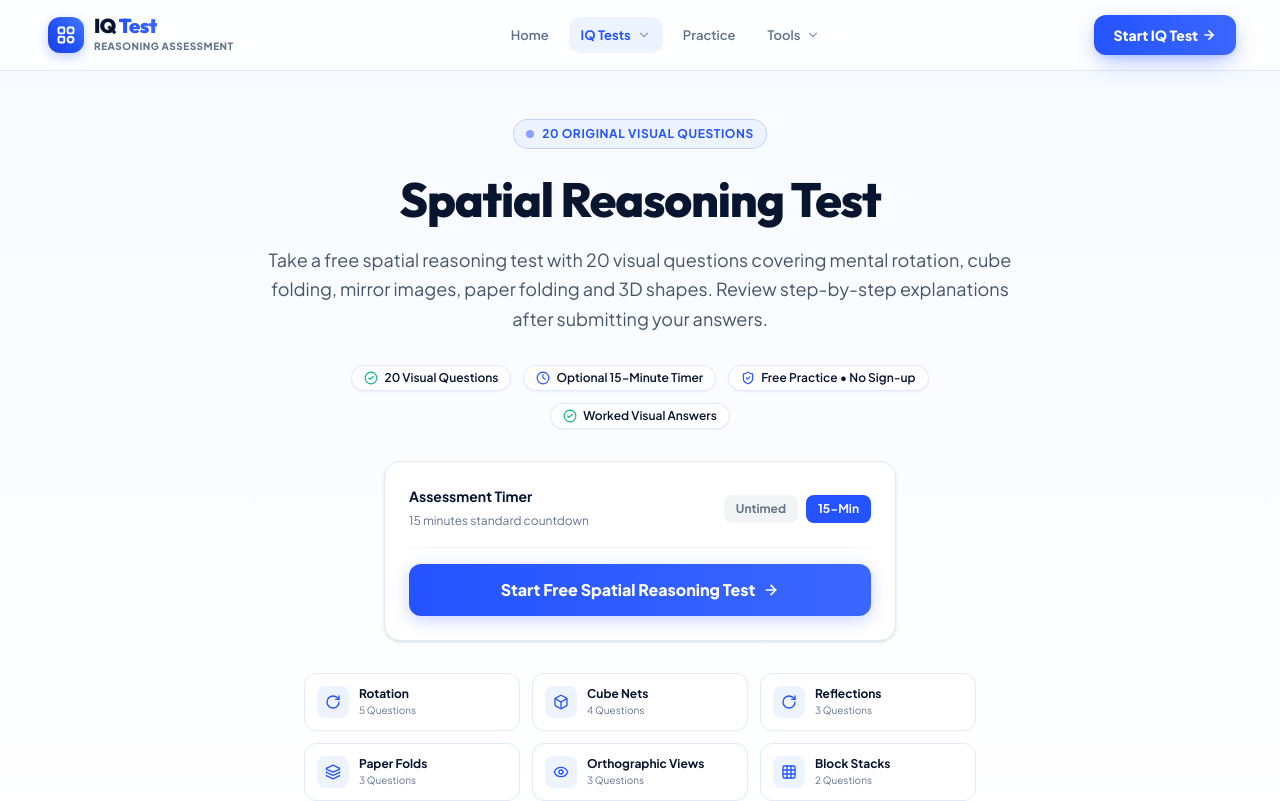
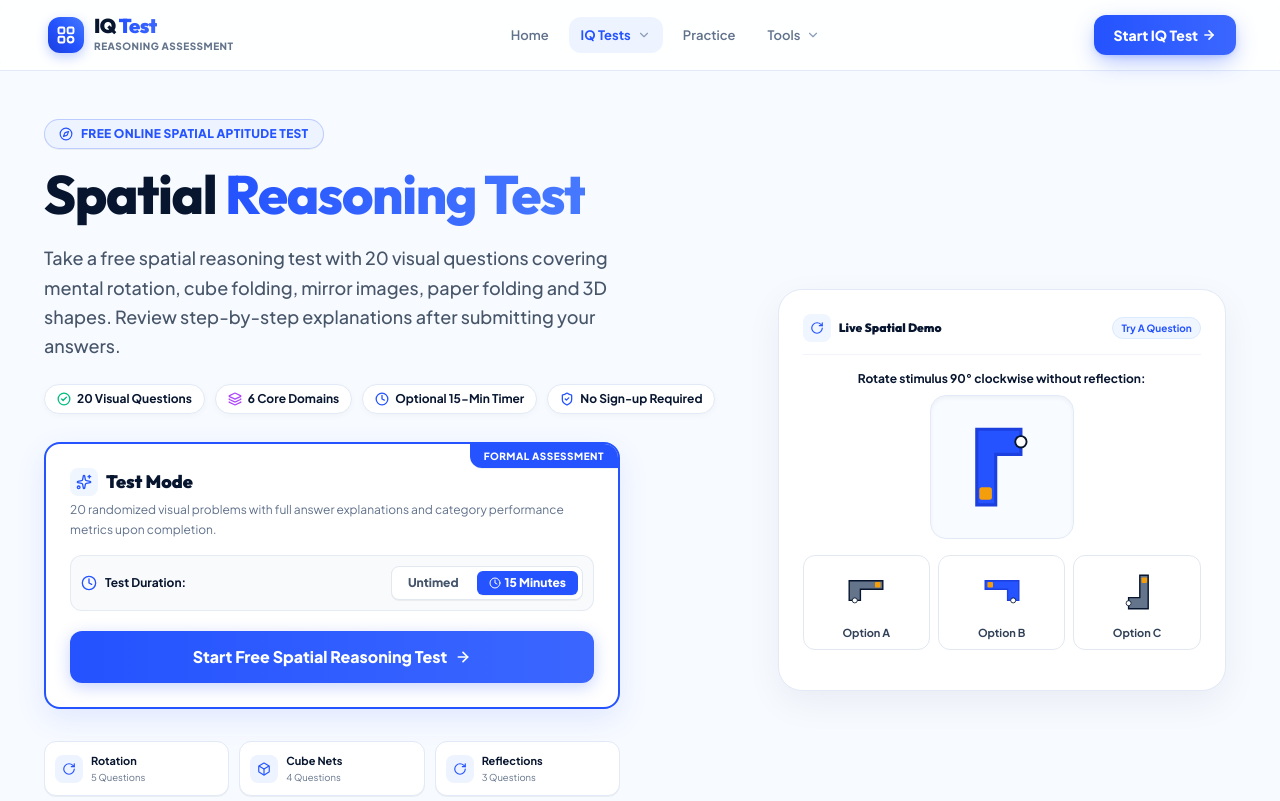
Before and after one commit to infowebpostpro-afk/IQtest, a Next.js app: page /spatial-reasoning-test in a window 1280 px wide. Shown: the top 801 px of the page. Built offline with nearby package versions, Linux system fonts and the light colour scheme.

Commit message:
feat(spatial): redesign hero with 2-column layout and live interactive rotation demo

```diff
--- a/src/components/spatial-assessment/SpatialTestHero.tsx
+++ b/src/components/spatial-assessment/SpatialTestHero.tsx
@@ -1,7 +1,22 @@
 'use client';
 
-import React from 'react';
-import { ArrowRight, Clock, ShieldCheck, CheckCircle2, RotateCw, Box, Layers, Eye, Grid } from 'lucide-react';
+import React, { useState } from 'react';
+import {
+  ArrowRight,
+  Clock,
+  ShieldCheck,
+  CheckCircle2,
+  RotateCw,
+  Box,
+  Layers,
+  Eye,
+  Grid,
+  Sparkles,
+  Compass,
+  Check,
+  X,
+  Zap,
+} from 'lucide-react';
 import { SPATIAL_CATEGORIES, SpatialCategory } from '@/lib/spatial/types';
 
 interface SpatialTestHeroProps {
@@ -15,6 +30,15 @@ export const SpatialTestHero: React.FC<SpatialTestHeroProps> = ({
   timed,
   onToggleTimer,
 }) => {
+  // Interactive Live Hero Demonstration: Mental Rotation 90°
+  const [demoSelected, setDemoSelected] = useState<string | null>(null);
+
+  const demoOptions = [
+    { id: 'A', isCorrect: false, label: 'Chiral reflection' },
+    { id: 'B', isCorrect: true, label: '90° Clockwise rotation' },
+    { id: 'C', isCorrect: false, label: '180° Inversion' },
+  ];
+
   const categoryList: SpatialCategory[] = [
     'mental_rotation',
     'cube_folding',
@@ -25,64 +49,96 @@ export const SpatialTestHero: React.FC<SpatialTestHeroProps> = ({
   ];
 
   return (
-    <section className="relative pt-8 pb-12 sm:pt-12 sm:pb-16 bg-gradient-to-b from-[#F7FAFF] to-[#FFFFFF] border-b border-[#E2EAF7]">
-      <div className="max-w-[1240px] mx-auto px-4 sm:px-6">
-        <div className="max-w-3xl mx-auto text-center">
-          {/* Badge */}
-          <div className="inline-flex items-center gap-2 px-3 py-1.5 rounded-full bg-[#EEF4FF] border border-[#2453FF]/20 text-[#2453FF] text-xs font-bold uppercase tracking-wider mb-5">
-            <span className="w-2 h-2 rounded-full bg-[#2453FF] animate-pulse" />
-            20 Original Visual Questions
+    <section className="relative pt-6 pb-12 sm:pt-10 sm:pb-16 lg:pt-12 lg:pb-20 overflow-visible no-print">
+      {/* Background Atmosphere Lights */}
+      <div
+        className="absolute top-1/4 left-1/4 -translate-x-1/2 w-[600px] h-[380px] bg-[#2453FF]/7 blur-[140px] rounded-full pointer-events-none -z-10"
+        aria-hidden="true"
+      />
+      <div
+        className="absolute top-1/3 right-[10%] w-[520px] h-[340px] bg-[#4779FF]/8 blur-[130px] rounded-full pointer-events-none -z-10"
+        aria-hidden="true"
+      />
+
+      <div className="max-w-[1240px] mx-auto px-4 sm:px-6 relative z-10">
+        <div className="grid grid-cols-1 lg:grid-cols-12 gap-10 lg:gap-8 xl:gap-12 items-center">
+          {/* LEFT COLUMN: Presentation, Features, & Start Card */}
+          <div className="lg:col-span-7 flex flex-col items-start text-left">
+            {/* Top Eyebrow Tag */}
+            <div className="inline-flex items-center gap-2 px-3.5 py-1.5 rounded-full bg-[#EEF4FF] border border-[#2453FF]/25 text-[#2453FF] text-xs font-black tracking-wide uppercase mb-4 shadow-2xs">
+              <Compass className="w-3.5 h-3.5" />
+              <span>Free Online Spatial Aptitude Test</span>
             </div>
 
-          {/* Single H1 Tag */}
-          <h1 className="text-3xl sm:text-4xl md:text-5xl font-heading font-black tracking-tight text-[#07152F] leading-tight mb-4">
-            Spatial Reasoning Test
+            {/* H1: Spatial Reasoning Test */}
+            <h1 className="font-heading text-4xl sm:text-5xl lg:text-[46px] xl:text-[54px] font-black tracking-tight text-[#07152F] leading-[1.08] mb-4 sm:mb-5">
+              Spatial{' '}
+              <span className="bg-clip-text text-transparent bg-gradient-to-r from-[#2453FF] via-[#3867FF] to-[#4779FF]">
+                Reasoning Test
+              </span>
             </h1>
 
-          {/* Hero Supporting Text */}
-          <p className="text-base sm:text-lg text-[#475569] leading-relaxed mb-8">
+            {/* Supporting Copy */}
+            <p className="text-base sm:text-lg text-[#475569] leading-relaxed max-w-xl mb-6 font-medium">
               Take a free spatial reasoning test with 20 visual questions covering mental rotation,
               cube folding, mirror images, paper folding and 3D shapes. Review step-by-step
               explanations after submitting your answers.
             </p>
 
-          {/* Feature Pills */}
-          <div className="flex flex-wrap items-center justify-center gap-2 sm:gap-3 mb-8 text-xs font-semibold text-[#07152F]">
-            <span className="inline-flex items-center gap-1.5 px-3 py-1 rounded-full bg-white border border-[#E2EAF7] shadow-xs">
-              <CheckCircle2 className="w-3.5 h-3.5 text-[#10B981]" />
-              20 Visual Questions
-            </span>
-            <span className="inline-flex items-center gap-1.5 px-3 py-1 rounded-full bg-white border border-[#E2EAF7] shadow-xs">
-              <Clock className="w-3.5 h-3.5 text-[#2453FF]" />
-              Optional 15-Minute Timer
-            </span>
-            <span className="inline-flex items-center gap-1.5 px-3 py-1 rounded-full bg-white border border-[#E2EAF7] shadow-xs">
-              <ShieldCheck className="w-3.5 h-3.5 text-[#2453FF]" />
-              Free Practice • No Sign-up
-            </span>
-            <span className="inline-flex items-center gap-1.5 px-3 py-1 rounded-full bg-white border border-[#E2EAF7] shadow-xs">
-              <CheckCircle2 className="w-3.5 h-3.5 text-[#10B981]" />
-              Worked Visual Answers
+            {/* Feature Badges */}
+            <div className="flex flex-wrap items-center gap-2 sm:gap-2.5 mb-7 w-full sm:w-auto">
+              <div className="inline-flex items-center gap-1.5 px-3 py-1.5 rounded-full bg-white border border-[#E2EAF7] shadow-[0_2px_6px_rgba(7,21,47,0.03)] text-xs font-bold text-[#07152F]">
+                <CheckCircle2 className="w-3.5 h-3.5 text-emerald-500 shrink-0 stroke-[2.2]" />
+                <span>20 Visual Questions</span>
+              </div>
+              <div className="inline-flex items-center gap-1.5 px-3 py-1.5 rounded-full bg-white border border-[#E2EAF7] shadow-[0_2px_6px_rgba(7,21,47,0.03)] text-xs font-bold text-[#07152F]">
+                <Layers className="w-3.5 h-3.5 text-purple-500 shrink-0 stroke-[2.2]" />
+                <span>6 Core Domains</span>
+              </div>
+              <div className="inline-flex items-center gap-1.5 px-3 py-1.5 rounded-full bg-white border border-[#E2EAF7] shadow-[0_2px_6px_rgba(7,21,47,0.03)] text-xs font-bold text-[#07152F]">
+                <Clock className="w-3.5 h-3.5 text-[#2453FF] shrink-0 stroke-[2.2]" />
+                <span>Optional 15-Min Timer</span>
+              </div>
+              <div className="inline-flex items-center gap-1.5 px-3 py-1.5 rounded-full bg-white border border-[#E2EAF7] shadow-[0_2px_6px_rgba(7,21,47,0.03)] text-xs font-bold text-[#07152F]">
+                <ShieldCheck className="w-3.5 h-3.5 text-[#2453FF] shrink-0 stroke-[2.2]" />
+                <span>No Sign-up Required</span>
+              </div>
+            </div>
+
+            {/* Premium Assessment Launcher Card */}
+            <div className="w-full max-w-xl p-5 sm:p-6 rounded-2xl bg-white border-2 border-[#2453FF] shadow-[0_10px_30px_rgba(36,83,255,0.1)] flex flex-col justify-between mb-8 relative overflow-hidden group">
+              <div className="absolute top-0 right-0 px-3.5 py-1 rounded-bl-xl bg-[#2453FF] text-[10px] font-black uppercase tracking-wider text-white shadow-2xs">
+                Formal Assessment
+              </div>
+
+              <div className="mb-4">
+                <div className="flex items-center gap-2 mb-1">
+                  <div className="w-7 h-7 rounded-lg bg-blue-50 text-[#2453FF] flex items-center justify-center font-bold text-xs">
+                    <Sparkles className="w-4 h-4" />
+                  </div>
+                  <span className="font-heading font-black text-lg text-[#07152F]">
+                    Test Mode
                   </span>
                 </div>
+                <p className="text-xs text-[#60718B] leading-relaxed">
+                  20 randomized visual problems with full answer explanations and category performance metrics upon completion.
+                </p>
+              </div>
 
-          {/* Controls Card */}
-          <div className="p-6 bg-white rounded-2xl border border-[#E2EAF7] shadow-sm max-w-lg mx-auto mb-8 text-left">
-            <div className="flex items-center justify-between pb-4 mb-4 border-b border-[#F1F5F9]">
-              <div>
-                <span className="text-sm font-bold text-[#07152F] block">Assessment Timer</span>
-                <span className="text-xs text-[#64748B]">
-                  {timed ? '15 minutes standard countdown' : 'Untimed practice mode'}
-                </span>
+              {/* Mode Timer Toggle */}
+              <div className="flex items-center justify-between p-2.5 bg-slate-50 rounded-xl border border-slate-200/80 mb-5">
+                <div className="flex items-center gap-2 text-xs font-bold text-[#07152F]">
+                  <Clock className="w-4 h-4 text-[#2453FF]" />
+                  <span>Test Duration:</span>
                 </div>
-              <div className="flex items-center gap-2">
+                <div className="flex items-center gap-1.5 bg-white p-1 rounded-lg border border-slate-200 shadow-2xs">
                   <button
                     type="button"
                     onClick={() => onToggleTimer(false)}
-                  className={`px-3 py-1.5 rounded-lg text-xs font-bold transition-all ${
+                    className={`px-3 py-1 text-xs font-extrabold rounded-md transition-all cursor-pointer ${
                       !timed
-                      ? 'bg-[#EEF4FF] text-[#2453FF] border border-[#2453FF]/30 shadow-xs'
-                      : 'bg-gray-100 text-[#64748B] hover:bg-gray-200'
+                        ? 'bg-[#EEF4FF] text-[#2453FF] shadow-2xs'
+                        : 'text-slate-600 hover:text-slate-900'
                     }`}
                   >
                     Untimed
@@ -90,50 +146,51 @@ export const SpatialTestHero: React.FC<SpatialTestHeroProps> = ({
                   <button
                     type="button"
                     onClick={() => onToggleTimer(true)}
-                  className={`px-3 py-1.5 rounded-lg text-xs font-bold transition-all ${
+                    className={`px-3 py-1 text-xs font-extrabold rounded-md transition-all flex items-center gap-1 cursor-pointer ${
                       timed
-                      ? 'bg-[#2453FF] text-white shadow-xs'
-                      : 'bg-gray-100 text-[#64748B] hover:bg-gray-200'
+                        ? 'bg-[#2453FF] text-white shadow-2xs'
+                        : 'text-slate-600 hover:text-slate-900'
                     }`}
                   >
-                  15-Min
+                    <Clock className="w-3 h-3" />
+                    <span>15 Minutes</span>
                   </button>
                 </div>
               </div>
 
-            {/* Primary CTA */}
+              {/* Primary Action Button */}
               <button
                 type="button"
                 onClick={onStartClick}
-              className="w-full flex items-center justify-center gap-2 px-6 py-3.5 rounded-xl text-base font-extrabold text-white bg-gradient-to-r from-[#2453FF] to-[#3B66FF] hover:from-[#1B40DF] hover:to-[#2B54E6] shadow-[0_4px_16px_rgba(36,83,255,0.25)] hover:shadow-[0_6px_20px_rgba(36,83,255,0.35)] active:scale-[0.98] transition-all cursor-pointer"
+                className="w-full py-3.5 rounded-xl bg-gradient-to-r from-[#2453FF] to-[#3B66FF] hover:from-[#1B40DF] hover:to-[#2B54E6] text-white font-extrabold text-sm sm:text-base transition-all shadow-[0_4px_16px_rgba(36,83,255,0.25)] hover:shadow-[0_6px_22px_rgba(36,83,255,0.35)] flex items-center justify-center gap-2 cursor-pointer active:scale-[0.98]"
               >
                 <span>Start Free Spatial Reasoning Test</span>
                 <ArrowRight className="w-4 h-4 stroke-[2.5]" />
               </button>
             </div>
 
-          {/* Categories Grid Overview */}
-          <div className="grid grid-cols-2 sm:grid-cols-3 gap-3 max-w-2xl mx-auto text-left">
+            {/* 6 Category Badges Grid */}
+            <div className="w-full max-w-xl grid grid-cols-2 sm:grid-cols-3 gap-2.5">
               {categoryList.map((catKey) => {
                 const cat = SPATIAL_CATEGORIES[catKey];
                 return (
                   <div
                     key={cat.id}
-                  className="p-3 bg-white/80 rounded-xl border border-[#E2EAF7] flex items-center gap-2.5"
+                    className="p-2.5 bg-white rounded-xl border border-[#E2EAF7] shadow-2xs flex items-center gap-2 hover:border-[#2453FF]/40 transition-colors"
                   >
-                  <div className="w-8 h-8 rounded-lg bg-[#EEF4FF] text-[#2453FF] flex items-center justify-center shrink-0">
-                    {catKey === 'mental_rotation' && <RotateCw className="w-4 h-4" />}
-                    {catKey === 'cube_folding' && <Box className="w-4 h-4" />}
-                    {catKey === 'mirror_reflection' && <RotateCw className="w-4 h-4" />}
-                    {catKey === 'paper_folding' && <Layers className="w-4 h-4" />}
-                    {catKey === 'spatial_orientation' && <Eye className="w-4 h-4" />}
-                    {catKey === 'block_counting' && <Grid className="w-4 h-4" />}
+                    <div className="w-7 h-7 rounded-lg bg-[#EEF4FF] text-[#2453FF] flex items-center justify-center shrink-0">
+                      {catKey === 'mental_rotation' && <RotateCw className="w-3.5 h-3.5" />}
+                      {catKey === 'cube_folding' && <Box className="w-3.5 h-3.5" />}
+                      {catKey === 'mirror_reflection' && <RotateCw className="w-3.5 h-3.5" />}
+                      {catKey === 'paper_folding' && <Layers className="w-3.5 h-3.5" />}
+                      {catKey === 'spatial_orientation' && <Eye className="w-3.5 h-3.5" />}
+                      {catKey === 'block_counting' && <Grid className="w-3.5 h-3.5" />}
                     </div>
                     <div className="min-w-0">
-                    <span className="text-xs font-bold text-[#07152F] block truncate">
+                      <span className="text-[11px] font-bold text-[#07152F] block truncate">
                         {cat.shortName}
                       </span>
-                    <span className="text-[10px] text-[#64748B] block">
+                      <span className="text-[9.5px] text-[#64748B] block">
                         {cat.testCount} Questions
                       </span>
                     </div>
@@ -142,6 +199,128 @@ export const SpatialTestHero: React.FC<SpatialTestHeroProps> = ({
               })}
             </div>
           </div>
+
+          {/* RIGHT COLUMN: Interactive Live Spatial Rotation Preview */}
+          <div className="lg:col-span-5 relative flex justify-center w-full">
+            <div className="w-full max-w-md bg-white rounded-3xl border border-[#E2EAF7] p-5 sm:p-6 shadow-[0_12px_36px_rgba(7,21,47,0.06)] relative overflow-hidden">
+              <div className="flex items-center justify-between pb-3 mb-4 border-b border-slate-100">
+                <div className="flex items-center gap-2">
+                  <div className="w-7 h-7 rounded-lg bg-blue-50 text-[#2453FF] flex items-center justify-center font-bold text-xs">
+                    <RotateCw className="w-3.5 h-3.5" />
+                  </div>
+                  <span className="font-heading font-black text-xs text-[#07152F]">
+                    Live Spatial Demo
+                  </span>
+                </div>
+                <span className="text-[10px] font-bold text-[#2453FF] bg-blue-50 px-2 py-0.5 rounded-full border border-blue-100">
+                  Try A Question
+                </span>
+              </div>
+
+              {/* Stimulus Showcase */}
+              <div className="text-center text-xs font-bold text-[#07152F] mb-2">
+                Rotate stimulus 90° clockwise without reflection:
+              </div>
+
+              <div className="w-36 h-36 mx-auto mb-4 p-2 bg-[#F8FBFF] rounded-2xl border border-[#E2EAF7] shadow-inner flex items-center justify-center">
+                <svg viewBox="0 0 100 100" className="w-full h-full">
+                  {/* Stimulus: Asymmetric L-Block with corner marker pip */}
+                  <path
+                    d="M30,20 L65,20 L65,40 L45,40 L45,80 L30,80 Z"
+                    fill="#2453FF"
+                    stroke="#1B40DF"
+                    strokeWidth="2.5"
+                  />
+                  <circle cx="65" cy="30" r="4.5" fill="#FFFFFF" stroke="#07152F" strokeWidth="1.5" />
+                  <rect x="32" y="66" width="10" height="10" rx="2" fill="#F59E0B" />
+                </svg>
+              </div>
+
+              {/* Interactive 3 Option Choices */}
+              <div className="grid grid-cols-3 gap-2 mb-4">
+                {demoOptions.map((opt) => {
+                  const isPicked = demoSelected === opt.id;
+                  let btnStyle = 'bg-white border-slate-200 text-slate-700 hover:border-slate-300';
+                  if (isPicked) {
+                    btnStyle = opt.isCorrect
+                      ? 'bg-emerald-50 border-emerald-500 text-emerald-800'
+                      : 'bg-rose-50 border-rose-400 text-rose-800';
+                  }
+                  return (
+                    <button
+                      key={opt.id}
+                      type="button"
+                      onClick={() => setDemoSelected(opt.id)}
+                      className={`p-2 rounded-xl border text-[11px] font-bold text-center transition-all cursor-pointer ${btnStyle}`}
+                      aria-label={`Demo Option ${opt.id}`}
+                    >
+                      <div className="w-14 h-14 mx-auto mb-1 flex items-center justify-center">
+                        {opt.id === 'A' && (
+                          // Chiral reflection (Distractor)
+                          <svg viewBox="0 0 100 100" className="w-full h-full">
+                            <g transform="translate(50,50) scale(-1,1) rotate(90) translate(-50,-50)">
+                              <path d="M30,20 L65,20 L65,40 L45,40 L45,80 L30,80 Z" fill="#64748B" stroke="#07152F" strokeWidth="2.5" />
+                              <circle cx="65" cy="30" r="4.5" fill="#FFFFFF" stroke="#07152F" strokeWidth="1.5" />
+                              <rect x="32" y="66" width="10" height="10" rx="2" fill="#F59E0B" />
+                            </g>
+                          </svg>
+                        )}
+                        {opt.id === 'B' && (
+                          // Exact 90 deg clockwise rotation (Correct)
+                          <svg viewBox="0 0 100 100" className="w-full h-full">
+                            <g transform="translate(50,50) rotate(90) translate(-50,-50)">
+                              <path d="M30,20 L65,20 L65,40 L45,40 L45,80 L30,80 Z" fill="#2453FF" stroke="#1B40DF" strokeWidth="2.5" />
+                              <circle cx="65" cy="30" r="4.5" fill="#FFFFFF" stroke="#07152F" strokeWidth="1.5" />
+                              <rect x="32" y="66" width="10" height="10" rx="2" fill="#F59E0B" />
+                            </g>
+                          </svg>
+                        )}
+                        {opt.id === 'C' && (
+                          // 180 deg rotation (Distractor)
+                          <svg viewBox="0 0 100 100" className="w-full h-full">
+                            <g transform="translate(50,50) rotate(180) translate(-50,-50)">
+                              <path d="M30,20 L65,20 L65,40 L45,40 L45,80 L30,80 Z" fill="#64748B" stroke="#07152F" strokeWidth="2.5" />
+                              <circle cx="65" cy="30" r="4.5" fill="#FFFFFF" stroke="#07152F" strokeWidth="1.5" />
+                              <rect x="32" y="66" width="10" height="10" rx="2" fill="#F59E0B" />
+                            </g>
+                          </svg>
+                        )}
+                      </div>
+                      <span className="block">Option {opt.id}</span>
+                    </button>
+                  );
+                })}
+              </div>
+
+              {/* Instant Interactive Feedback Banner */}
+              {demoSelected && (
+                <div
+                  className={`p-3 rounded-xl text-xs flex items-center gap-2 animate-in fade-in duration-200 ${
+                    demoSelected === 'B'
+                      ? 'bg-emerald-50 text-emerald-800 border border-emerald-200'
+                      : 'bg-rose-50 text-rose-800 border border-rose-200'
+                  }`}
+                >
+                  {demoSelected === 'B' ? (
+                    <>
+                      <Check className="w-4 h-4 text-emerald-600 shrink-0 stroke-[2.5]" />
+                      <span>
+                        <strong>Correct!</strong> Rotating 90° clockwise points the long stem to the right while keeping the white pip on the leading edge.
+                      </span>
+                    </>
+                  ) : (
+                    <>
+                      <X className="w-4 h-4 text-rose-600 shrink-0 stroke-[2.5]" />
+                      <span>
+                        <strong>Incorrect.</strong> {demoSelected === 'A' ? 'Option A is a chiral mirror reflection.' : 'Option C is rotated by 180° instead of 90°.'}
+                      </span>
+                    </>
+                  )}
+                </div>
+              )}
+            </div>
+          </div>
+        </div>
       </div>
     </section>
   );
```
Lines whose indentation alone changed are shown as unchanged.
